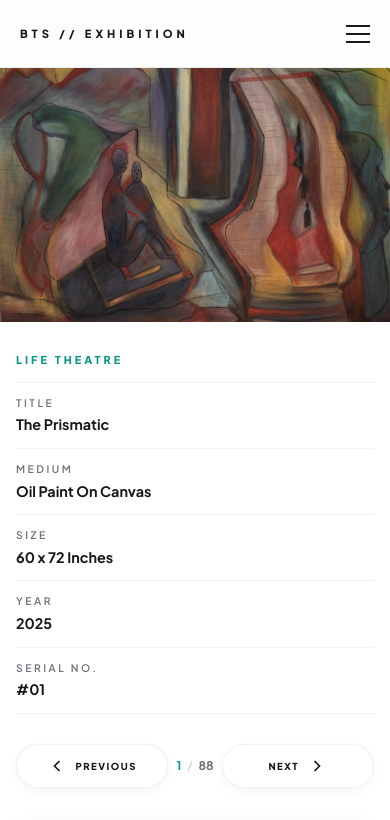
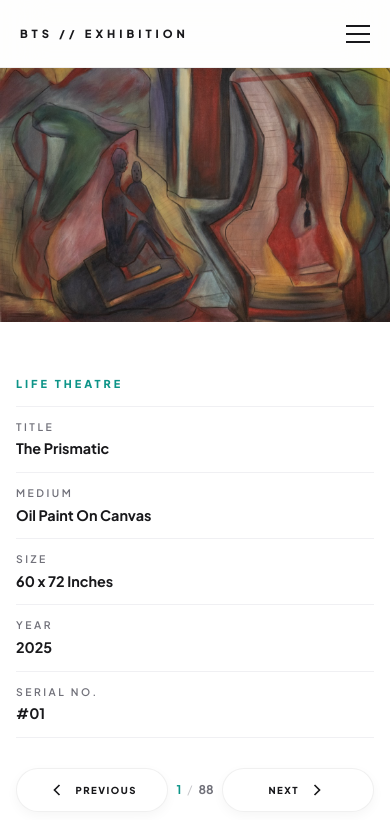
Before and after one commit to mehakmehak221/art-exhibition, a Next.js app: page /view/01 in a window 390 px wide. Shown: the top 820 px of the page. Built offline with nearby package versions, Linux system fonts and the light colour scheme.

Commit message:
ui updated

```diff
--- a/src/app/globals.css
+++ b/src/app/globals.css
@@ -1125,12 +1125,12 @@ a {
 
     .artwork-image-container {
         border-radius: 0;
-        margin-bottom: 0;
+        margin-bottom: 1.75rem;
         width: 100%;
     }
 
     .artwork-info {
-        padding: 1.75rem 1.25rem 3rem;
+        padding: 0.5rem 1.25rem 3rem;
     }
 
     .artwork-title {
@@ -1186,7 +1186,7 @@ a {
 
     .artwork-image-container {
         border-radius: 0;
-        margin-bottom: 0;
+        margin-bottom: 1.5rem;
         aspect-ratio: unset;
         max-height: 65vw;
     }
```
